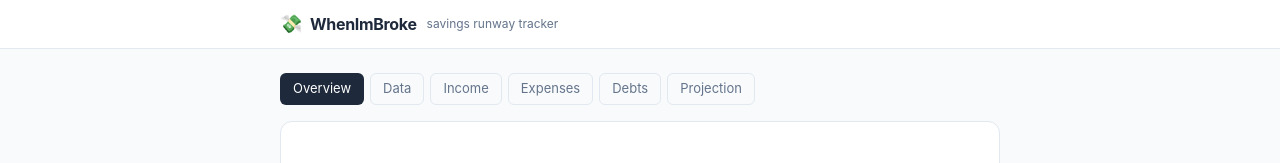
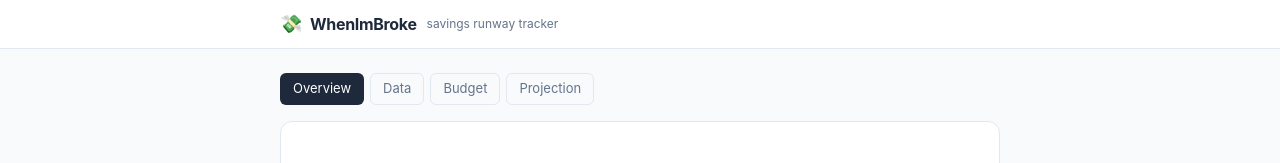
Before and after one commit to JohnNooney/WhenImBroke, a React (Vite) app in the folder app/: page / in a window 1280 px wide. Shown: the top 163 px of the page. Built offline with nearby package versions, Linux system fonts and the light colour scheme.

Commit message:
Consolidate expense, debt, and income into single tab

```diff
--- a/app/src/components/SavingsTracker.tsx
+++ b/app/src/components/SavingsTracker.tsx
@@ -3,21 +3,19 @@ import { Shield } from 'lucide-react';
 import type { FinancialData } from '../types';
 import { calculateRunway } from '../utils/calculations';
 import { useDerivedMetrics } from '../hooks/useDerivedMetrics';
-import { OverviewTab, DataTab, ExpensesTab, IncomeTab, DebtsTab, ProjectionTab } from './tabs';
+import { OverviewTab, DataTab, BudgetTab, ProjectionTab } from './tabs';
 
 interface Props {
   data: FinancialData;
   onChange: (data: FinancialData) => void;
 }
 
-type Tab = 'overview' | 'data' | 'expenses' | 'income' | 'debts' | 'projection';
+type Tab = 'overview' | 'data' | 'budget' | 'projection';
 
 const tabs: { id: Tab; label: string }[] = [
   { id: 'overview', label: 'Overview' },
   { id: 'data', label: 'Data' },
-  { id: 'income', label: 'Income' },
-  { id: 'expenses', label: 'Expenses' },
-  { id: 'debts', label: 'Debts' },
+  { id: 'budget', label: 'Budget' },
   { id: 'projection', label: 'Projection' },
 ];
 
@@ -60,16 +58,8 @@ export function SavingsTracker({ data, onChange }: Props) {
         />
       )}
 
-      {activeTab === 'expenses' && (
-        <ExpensesTab data={data} onChange={onChange} />
-      )}
-
-      {activeTab === 'income' && (
-        <IncomeTab data={data} onChange={onChange} />
-      )}
-
-      {activeTab === 'debts' && (
-        <DebtsTab data={data} onChange={onChange} />
+      {activeTab === 'budget' && (
+        <BudgetTab data={data} onChange={onChange} />
       )}
 
       {activeTab === 'projection' && (
--- a/app/src/components/tabs/ExpensesTab.tsx
+++ b/app/src/components/tabs/BudgetTab.tsx
@@ -2,12 +2,12 @@ import type { FinancialData } from '../../types';
 import { formatCurrency } from '../../utils/formatting';
 import { Section, InputField } from '../ui';
 
-interface ExpensesTabProps {
+interface BudgetTabProps {
   data: FinancialData;
   onChange: (data: FinancialData) => void;
 }
 
-export function ExpensesTab({ data, onChange }: ExpensesTabProps) {
+export function BudgetTab({ data, onChange }: BudgetTabProps) {
   const handleFieldChange = (field: keyof FinancialData) => (value: number) => {
     onChange({ ...data, [field]: value });
   };
@@ -19,6 +19,19 @@ export function ExpensesTab({ data, onChange }: ExpensesTabProps) {
 
   return (
     <>
+      {/* Income & Savings */}
+      <Section title="Income & savings">
+        <div className="row">
+          <InputField label="Monthly take-home" value={data.monthlyIncome} onChange={handleFieldChange('monthlyIncome')} />
+          <InputField label="Monthly savings contribution" value={data.monthlySavingsContribution} onChange={handleFieldChange('monthlySavingsContribution')} />
+          <InputField label="Current savings" value={data.currentSavings} onChange={handleFieldChange('currentSavings')} />
+        </div>
+        <div className="row">
+          <InputField label="Savings target" value={data.savingsTarget} onChange={handleFieldChange('savingsTarget')} />
+        </div>
+      </Section>
+
+      {/* Expenses */}
       <Section title="Monthly expenses">
         <div className="row">
           <InputField label="Rent / mortgage" value={data.rent} onChange={handleFieldChange('rent')} />
@@ -32,6 +45,22 @@ export function ExpensesTab({ data, onChange }: ExpensesTabProps) {
         </div>
       </Section>
 
+      {/* Debt */}
+      <Section title="Debt overview">
+        <div className="row">
+          <InputField label="Total outstanding debt" value={data.totalDebt} onChange={handleFieldChange('totalDebt')} />
+          <InputField label="Monthly debt repayment" value={data.monthlyDebtRepayment} onChange={handleFieldChange('monthlyDebtRepayment')} />
+        </div>
+        {data.totalDebt > 0 && data.monthlyDebtRepayment > 0 && (
+          <div style={{ marginTop: '12px', fontSize: '13px', color: 'var(--color-text-secondary)' }}>
+            At current rate, debt-free in <strong style={{ color: 'var(--color-text-primary)' }}>
+              {Math.ceil(data.totalDebt / data.monthlyDebtRepayment)} months
+            </strong>
+          </div>
+        )}
+      </Section>
+
+      {/* Breakdown */}
       <Section title="Monthly breakdown">
         <div className="breakdown">
           <div className="breakdown-row">
--- a/app/src/components/tabs/DataTab.tsx
+++ b/app/src/components/tabs/DataTab.tsx
@@ -7,7 +7,7 @@ import { Section } from '../ui';
 interface DataTabProps {
   data: FinancialData;
   onChange: (data: FinancialData) => void;
-  onTabChange: (tab: 'expenses') => void;
+  onTabChange: (tab: 'budget') => void;
   importError: string | null;
   setImportError: (error: string | null) => void;
 }
@@ -83,7 +83,7 @@ export function DataTab({ data, onChange, onTabChange, importError, setImportErr
           <button className="btn" onClick={() => jsonInputRef.current?.click()}>
             Import saved data
           </button>
-          <button className="btn primary" onClick={() => onTabChange('expenses')}>
+          <button className="btn primary" onClick={() => onTabChange('budget')}>
             Manual entry
           </button>
         </div>
--- a/app/src/components/tabs/DebtsTab.tsx
+++ /dev/null
@@ -1,29 +0,0 @@
-import type { FinancialData } from '../../types';
-import { Section, InputField } from '../ui';
-
-interface DebtsTabProps {
-  data: FinancialData;
-  onChange: (data: FinancialData) => void;
-}
-
-export function DebtsTab({ data, onChange }: DebtsTabProps) {
-  const handleFieldChange = (field: keyof FinancialData) => (value: number) => {
-    onChange({ ...data, [field]: value });
-  };
-
-  return (
-    <Section title="Debt overview">
-      <div className="row">
-        <InputField label="Total outstanding debt" value={data.totalDebt} onChange={handleFieldChange('totalDebt')} />
-        <InputField label="Monthly debt repayment" value={data.monthlyDebtRepayment} onChange={handleFieldChange('monthlyDebtRepayment')} />
-      </div>
-      {data.totalDebt > 0 && data.monthlyDebtRepayment > 0 && (
-        <div style={{ marginTop: '12px', fontSize: '13px', color: 'var(--color-text-secondary)' }}>
-          At current rate, debt-free in <strong style={{ color: 'var(--color-text-primary)' }}>
-            {Math.ceil(data.totalDebt / data.monthlyDebtRepayment)} months
-          </strong>
-        </div>
-      )}
-    </Section>
-  );
-}
--- a/app/src/components/tabs/IncomeTab.tsx
+++ /dev/null
@@ -1,26 +0,0 @@
-import type { FinancialData } from '../../types';
-import { Section, InputField } from '../ui';
-
-interface IncomeTabProps {
-  data: FinancialData;
-  onChange: (data: FinancialData) => void;
-}
-
-export function IncomeTab({ data, onChange }: IncomeTabProps) {
-  const handleFieldChange = (field: keyof FinancialData) => (value: number) => {
-    onChange({ ...data, [field]: value });
-  };
-
-  return (
-    <Section title="Income & savings">
-      <div className="row">
-        <InputField label="Monthly take-home" value={data.monthlyIncome} onChange={handleFieldChange('monthlyIncome')} />
-        <InputField label="Monthly savings contribution" value={data.monthlySavingsContribution} onChange={handleFieldChange('monthlySavingsContribution')} />
-        <InputField label="Current savings" value={data.currentSavings} onChange={handleFieldChange('currentSavings')} />
-      </div>
-      <div className="row">
-        <InputField label="Savings target" value={data.savingsTarget} onChange={handleFieldChange('savingsTarget')} />
-      </div>
-    </Section>
-  );
-}
--- a/app/src/components/tabs/OverviewTab.tsx
+++ b/app/src/components/tabs/OverviewTab.tsx
@@ -2,7 +2,7 @@ import { TrendingUp, BarChart3, Zap, Upload, Shield } from 'lucide-react';
 import { Section } from '../ui';
 
 interface OverviewTabProps {
-  onTabChange: (tab: 'data' | 'expenses') => void;
+  onTabChange: (tab: 'data' | 'budget') => void;
 }
 
 export function OverviewTab({ onTabChange }: OverviewTabProps) {
@@ -20,7 +20,7 @@ export function OverviewTab({ onTabChange }: OverviewTabProps) {
           <button className="btn primary" onClick={() => onTabChange('data')}>
             Import Data →
           </button>
-          <button className="btn" onClick={() => onTabChange('expenses')}>
+          <button className="btn" onClick={() => onTabChange('budget')}>
             Manual Entry →
           </button>
         </div>
--- a/app/src/components/tabs/index.ts
+++ b/app/src/components/tabs/index.ts
@@ -1,6 +1,4 @@
 export { OverviewTab } from './OverviewTab';
 export { DataTab } from './DataTab';
-export { ExpensesTab } from './ExpensesTab';
-export { IncomeTab } from './IncomeTab';
-export { DebtsTab } from './DebtsTab';
+export { BudgetTab } from './BudgetTab';
 export { ProjectionTab } from './ProjectionTab';
```
